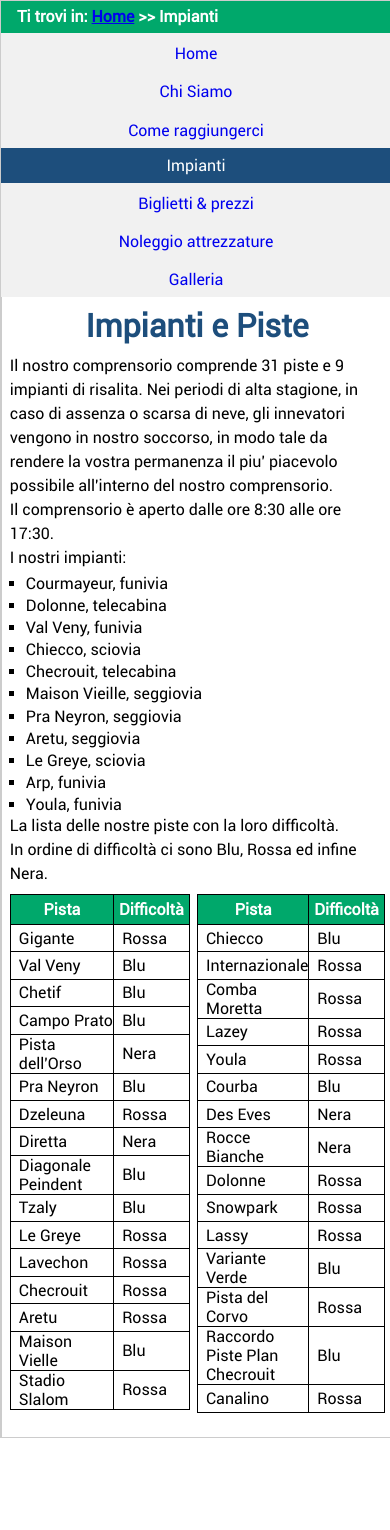
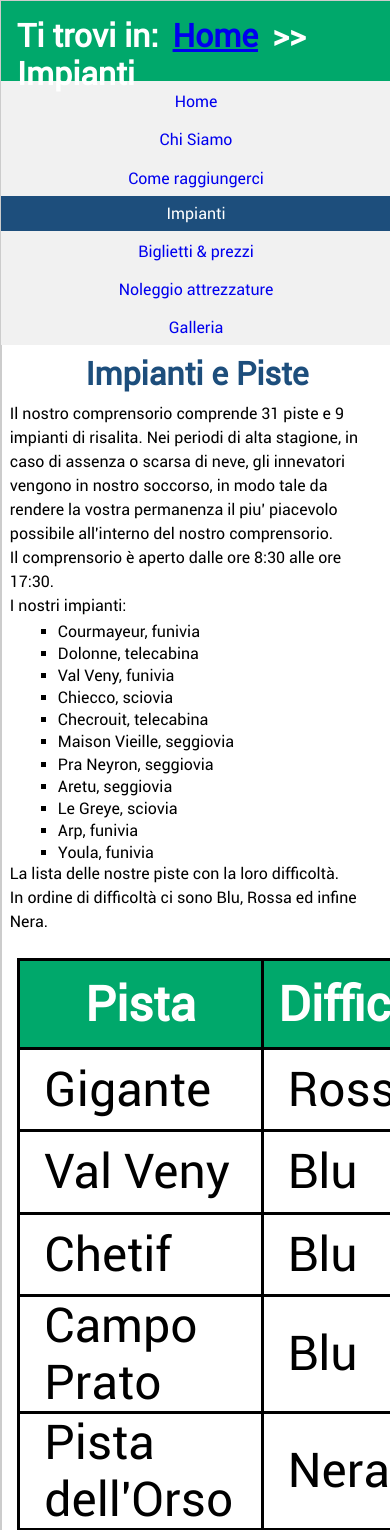
Before and after one commit to JacopoFasolo/Bob-TW, a PHP site: page /impianti.html in a window 390 px wide; the page is wider, and only the part inside the window is pictured. Shown: the top 1530 px of that part. Before the commit the page ends 1438 px from the top of that part, so only its background shows below. Run offline with PHP 8.4, Linux system fonts and the light colour scheme.

Commit message:
Mobile okay, print non lo prende

```diff
--- a/biglietti_prezzi.html
+++ b/biglietti_prezzi.html
@@ -139,7 +139,7 @@
 		</ul>
 
 		<h1>Informazioni generali:</h1>
-		<p>Il biglietto ridotto e' vali	do per anziani (over 65 anni), studenti, bambini sotto i 14 anni. Per poter usufruire delle agevolazioni &egrave; 	necessario presentare carta d'i	dentit&agrave; o badge universitario.</p>
+		<p>Il biglietto ridotto e' valido per anziani (over 65 anni), studenti, bambini sotto i 14 anni. Per poter usufruire delle agevolazioni &egrave; necessario presentare carta d'identit&agrave; o badge universitario.</p>
 		<p>Il periodo di bassa stagione comincia l'1 Novembre e termina il 16 Dicembre.</p>
 		<p>Il periodo di alta stagione comincia il 17 Dicembre e terminale il 28 Febbraio (29 in caso di anno bisestile).</p>
 		<p>Il biglietto &egrave; nominale e non pu&ograve; essere venduto a terzi.</p>
--- a/css/mobile.css
+++ b/css/mobile.css
@@ -35,23 +35,24 @@ body{
 #menu{
     float: none;
     width: 100%;
+    text-align: center;
 }
 
 /* breadcrumb */
 
+#breadcrumb{
+    height: 5em;
+}
+
 #breadcrumb a{
-    padding: 0;
+    padding: 0.2em;
     margin: 0;
 }
 
-#breadcrumb a p{
+#breadcrumb p{
     display: block;
     padding: 0.5em;
-    font-size: 1em;
-}
-
-#menu{
-    text-align: center;
+    font-size: 2em;
 }
 
 /*#main {
@@ -180,6 +181,12 @@ nav {
     display: none;
 }
 
+/* Impianti */
+
+#piste_ul{
+    padding-left: 3em;
+}
+
 /* footer */
 #footer img{
     width: 15%;
@@ -194,3 +201,18 @@ dl#foto dd{
     padding-left: 10%;
     padding-right: 10%;
 }
+
+#piste2, #piste1{
+    width: 96%;
+    margin-right:2%;
+    margin-left: 2%;
+    zoom: 3;
+}
+
+#tablebiglietti{
+    zoom: 2;
+}
+
+#middle_galleria dt{
+    text-align: center;
+}
--- a/css/print.css
+++ b/css/print.css
@@ -0,0 +1,36 @@
+html, body{
+    font-size: 12pt;
+    width: 100%;
+    font-family: Georgia, 'Times New Roman', Times, Serif;
+}
+
+#header{
+    padding: 1.0em 0em 1.0em 0em;
+    text-align: left;
+    margin-top: 0.5em;
+    margin-bottom: 0.5em;
+}
+
+#logo{
+    display: none;
+}
+
+#header h1{
+    font-size: 2.0em;
+    margin-left: 0.3em;
+}
+
+#breadcrumb{
+    /* margin-top: 0.5em;
+    padding: 0.5em 0em 0.5em 0em;
+    font-size:1.0em;
+    font-weight: bold;
+    border-top: 1px bold black;
+    border-bottom: 1px bold black;
+    color: black; */
+    display: none;
+}
+
+#menu{
+    display: none;
+}
--- a/css/style.css
+++ b/css/style.css
@@ -325,10 +325,6 @@ table caption{
 	margin-left: 50%;
 }
 
-#piste1 td, #piste2 td{
-
-}
-
 #piste1, #piste2{
 	width: 48%;
 	border-collapse: collapse;
@@ -348,7 +344,7 @@ table caption{
 
 /*Galleria*/
 
-dl#foto dd{
+dl #foto dd{
 	width: 30%;
 	float: left;
 	padding: 0.6em;
@@ -368,7 +364,7 @@ dl#foto dt{
 	display: block;
 }
 
-dd p{
+#middle_galleria dd p{
 	width: 90%;
 	margin-left: 5%;
 	font-size: 0.8em;
@@ -429,5 +425,5 @@ input[type=submit]:hover {
 
 #middle_form{
 	margin-top: 1em;
-    margin-left: 1em;
+    margin-left: 1.5em;
 }
--- a/index.html
+++ b/index.html
@@ -24,7 +24,7 @@
     <!--breadcrumb-->
 
 
-    <!-- Da togliere nel desktop, vediamo se usarlo in quanto consiste sono in una animazione.
+    <!-- Da togliere nel desktop, vediamo se usarlo in quanto consiste solo in una animazione.
     <div id="menu_mobile">
         <div class="nav-left visible-xs">
             <div class="button" id="btn">
```
